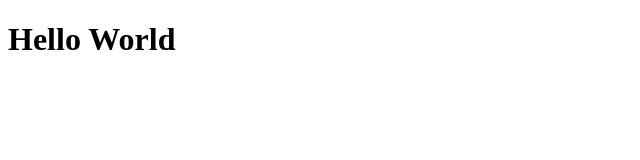
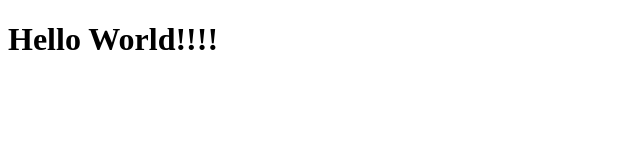
Before and after one commit to ariyeb/git-ex, a plain HTML site: page index.html in a window 1280 px wide. Shown: the full height of the page, 0-640 px from the left. Drawn offline with Linux system fonts and the light colour scheme.

Commit message:
changing index.html

```diff
--- a/index.html
+++ b/index.html
@@ -7,6 +7,6 @@
     <title>Document</title>
 </head>
 <body>
-    <h1>Hello World</h1>
+    <h1>Hello World!!!!</h1>
 </body>
 </html>
```
